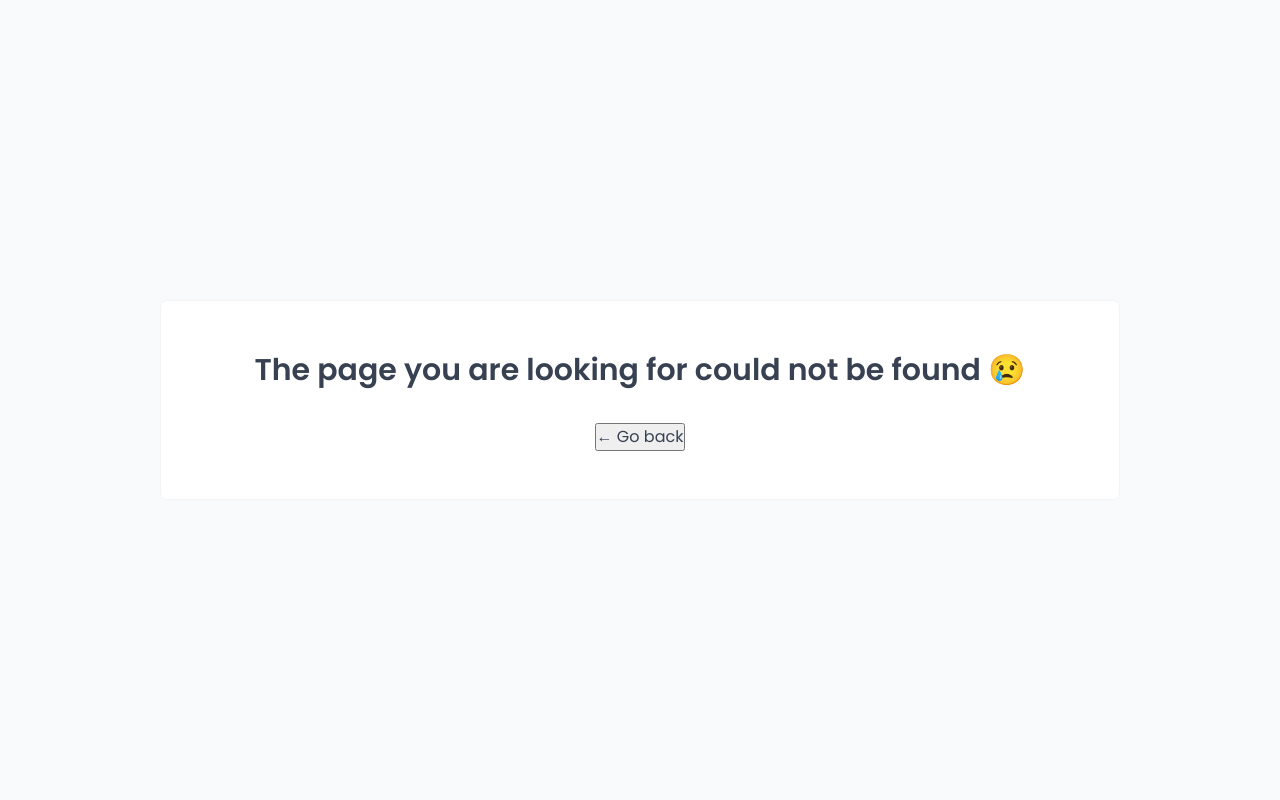
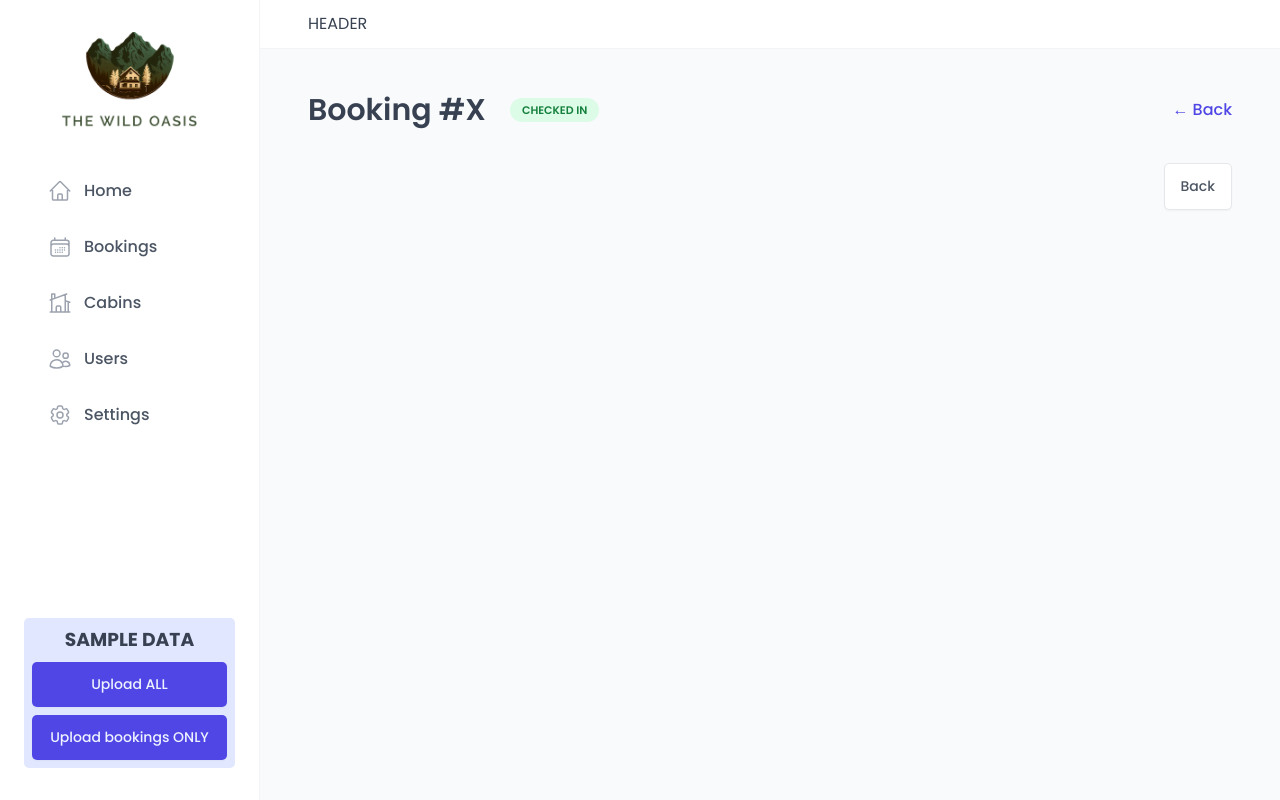
Before and after one commit to YousefAboschwaly/The-wild-oasis, a React (Vite) app: page /booking/1 in a window 1280 px wide. Built offline with nearby package versions, Linux system fonts and the light colour scheme; no server answers; a web font is replaced by a local one.

Commit message:
Create Booking Page and handle routing when click on See details to show details of the booking

```diff
--- a/src/App.jsx
+++ b/src/App.jsx
@@ -13,6 +13,7 @@ import PageNotFound from "./pages/PageNotFound";
 import AppLayout from "./ui/AppLayout";
 import { ReactQueryDevtools } from "@tanstack/react-query-devtools";
 import { Toaster } from "react-hot-toast";
+import Booking from "./pages/Booking";
 
 const queryClient = new QueryClient({
   defaultOptions: {
@@ -49,6 +50,7 @@ function App() {
             <Route index element={<Navigate replace to="dashboard" />} />
             <Route path="dashboard" element={<Dashboard />} />
             <Route path="bookings" element={<Bookings />} />
+            <Route path="booking/:bookingId" element={<Booking />} />
             <Route path="cabins" element={<Cabins />} />
             <Route path="users" element={<Users />} />
             <Route path="settings" element={<Settings />} />
--- a/src/features/bookings/BookingDetail.jsx
+++ b/src/features/bookings/BookingDetail.jsx
@@ -38,7 +38,7 @@ function BookingDetail() {
         <ButtonText onClick={moveBack}>&larr; Back</ButtonText>
       </Row>
 
-      <BookingDataBox booking={booking} />
+      {/* <BookingDataBox booking={booking} /> */}
 
       <ButtonGroup>
         <Button variation="secondary" onClick={moveBack}>
--- a/src/features/bookings/BookingRow.jsx
+++ b/src/features/bookings/BookingRow.jsx
@@ -8,6 +8,7 @@ import { formatCurrency } from "../../utils/helpers";
 import { formatDistanceFromNow } from "../../utils/helpers";
 import Menus from "../../ui/Menus";
 import { HiEye } from "react-icons/hi2";
+import { useNavigate } from "react-router-dom";
 
 const Cabin = styled.div`
   font-size: 1.6rem;
@@ -56,6 +57,8 @@ function BookingRow({
     "checked-out": "silver",
   };
 
+  const navigate = useNavigate()
+
   return (
     <Table.Row>
       <Cabin>{cabinName}</Cabin>
@@ -84,7 +87,7 @@ function BookingRow({
       <Menus.Menu>
         <Menus.Toggle id={bookingId} />
         <Menus.List id={bookingId}>
-          <Menus.Button icon={<HiEye/>}>see Details</Menus.Button>
+          <Menus.Button icon={<HiEye/>} onClick={()=>navigate(`/booking/${bookingId}`)}>see Details</Menus.Button>
         </Menus.List>
       </Menus.Menu>
     </Table.Row>
--- /dev/null
+++ b/src/pages/Booking.jsx
@@ -0,0 +1,7 @@
+import BookingDetail from "../features/bookings/BookingDetail";
+
+export default function Booking() {
+  return (
+    <BookingDetail/>
+  )
+}
```
